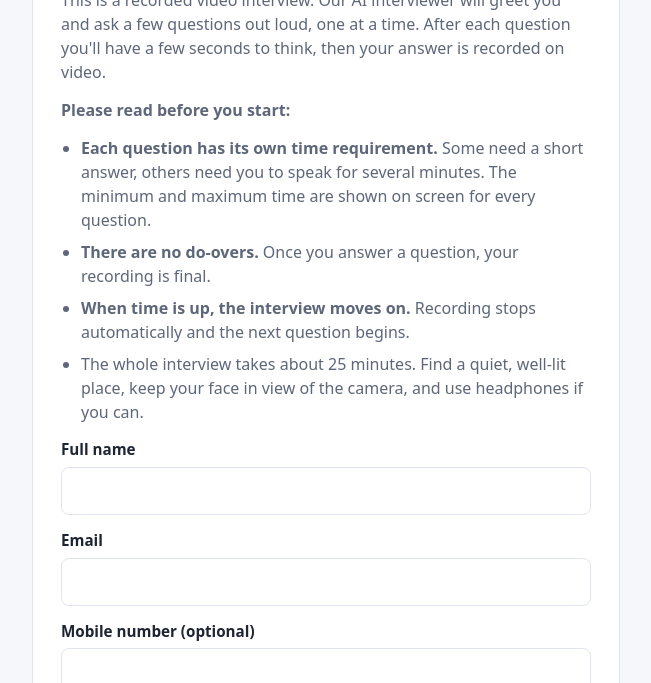
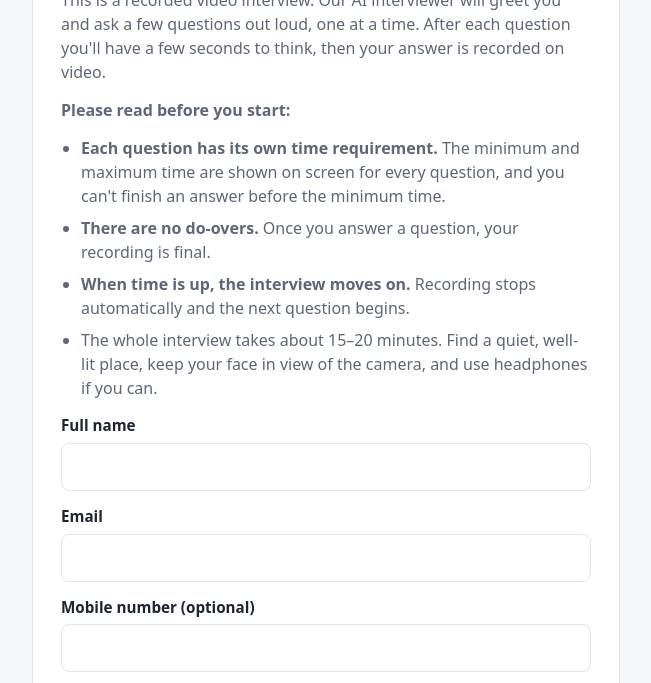
Before and after one commit to HRAdmin001/Interview, a plain HTML site: page index.html in a window 1280 px wide. Shown: the part 117-800 px from the top of the page, without its empty margins (314-965 px from the left). Drawn offline with Linux system fonts and the light colour scheme.

Commit message:
Update index.html

```diff
--- a/index.html
+++ b/index.html
@@ -80,10 +80,10 @@
     <p>This is a recorded video interview. Our AI interviewer will greet you and ask a few questions out loud, one at a time. After each question you'll have a few seconds to think, then your answer is recorded on video.</p>
     <p><strong>Please read before you start:</strong></p>
     <ul class="rules">
-      <li><strong>Each question has its own time requirement.</strong> Some need a short answer, others need you to speak for several minutes. The minimum and maximum time are shown on screen for every question.</li>
+      <li><strong>Each question has its own time requirement.</strong> The minimum and maximum time are shown on screen for every question, and you can't finish an answer before the minimum time.</li>
       <li><strong>There are no do-overs.</strong> Once you answer a question, your recording is final.</li>
       <li><strong>When time is up, the interview moves on.</strong> Recording stops automatically and the next question begins.</li>
-      <li>The whole interview takes about 25 minutes. Find a quiet, well-lit place, keep your face in view of the camera, and use headphones if you can.</li>
+      <li>The whole interview takes about 15–20 minutes. Find a quiet, well-lit place, keep your face in view of the camera, and use headphones if you can.</li>
     </ul>
 
     <label for="name">Full name</label>
@@ -154,7 +154,7 @@
 
 <script>
 // ===================== YOUR SETTINGS =====================
-const SCRIPT_URL = 'https://script.google.com/macros/s/AKfycbxKiIFQyvuiT3qV3b1A0X8LDtMxNvy3v15lJO-oWAwK_XukfPIbJEuujN87QnKr3_fLNw/exec';   // your Apps Script /exec link
+const SCRIPT_URL = 'https://script.google.com/macros/library/d/14jIWttijR1WrsogVS9XxQmJUBdrnNWTUcsqexXMCwuiiYanqoBYKt-86/4';   // your Apps Script /exec link
 const INTERVIEWER_NAME = 'Kloe';                     // the name shown on screen
 const SPOKEN_NAME = 'Chloe';                         // how the name is pronounced out loud
 const COMPANY_NAME = '';                             // e.g. 'Roam Adventure Co.' (leave '' to skip)
```
